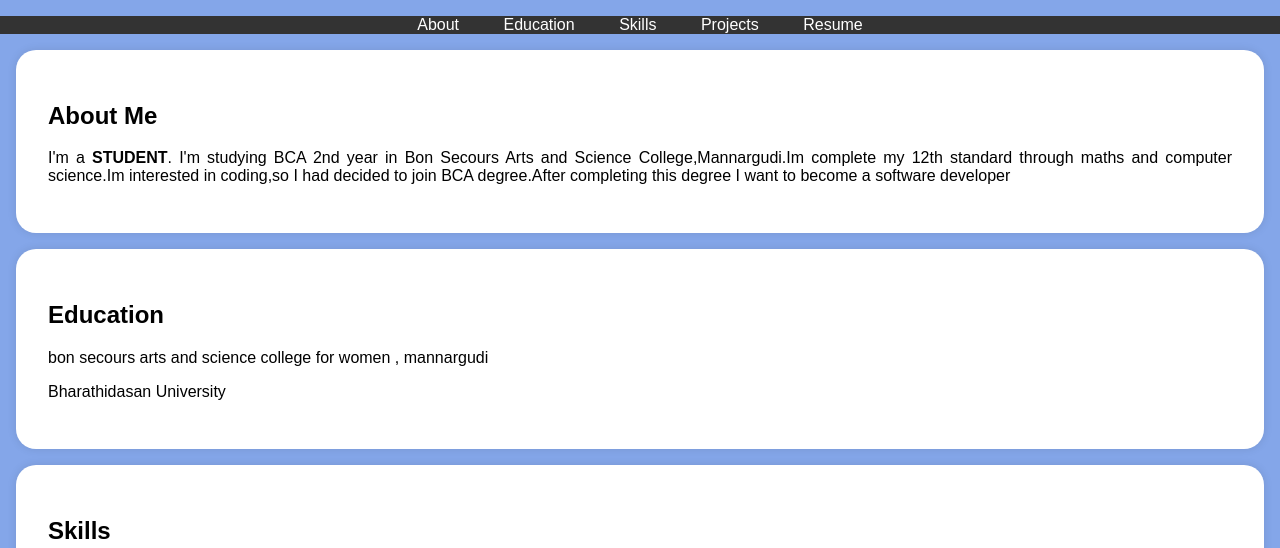
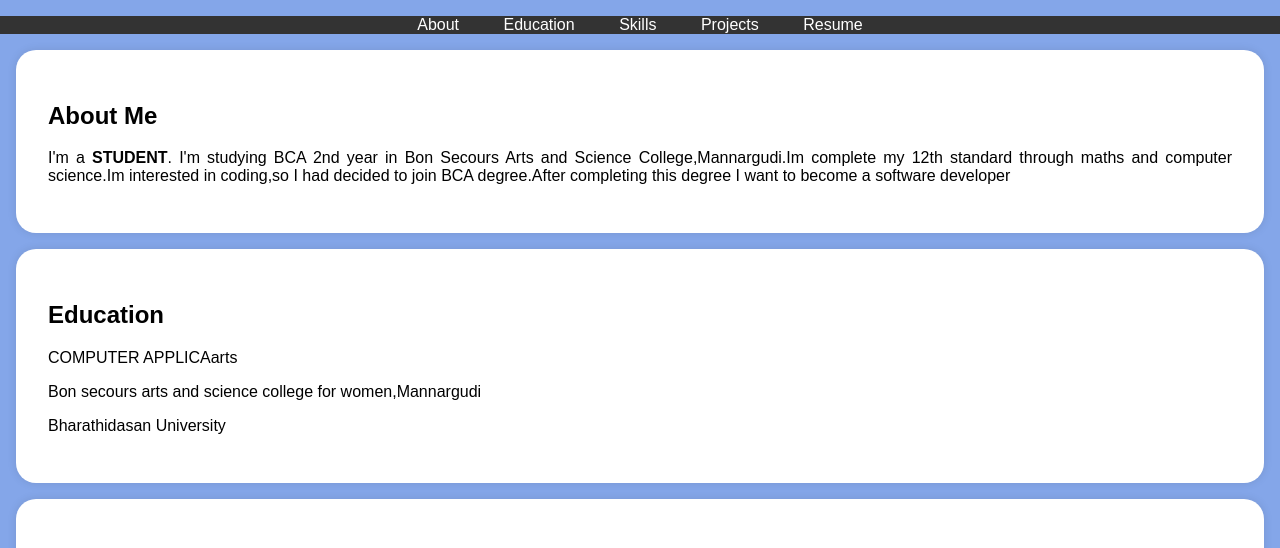
Before and after one commit to sameehaja2005/digital-portfolio, a plain HTML site: page index.html in a window 1280 px wide. Shown: the part 197-745 px from the top of the page. Drawn offline with Linux system fonts and the light colour scheme.

Commit message:
Update index.html

```diff
--- a/index.html
+++ b/index.html
@@ -122,7 +122,8 @@
     <section id="education">
         <div class="section-content">
             <h2>Education</h2>
-            <p>bon secours arts and science college for women , mannargudi</p>
+            <p>COMPUTER APPLICAarts<p>
+            <p>Bon secours arts and science college for women,Mannargudi</p>
             <p>Bharathidasan University</p>
 
 
```
